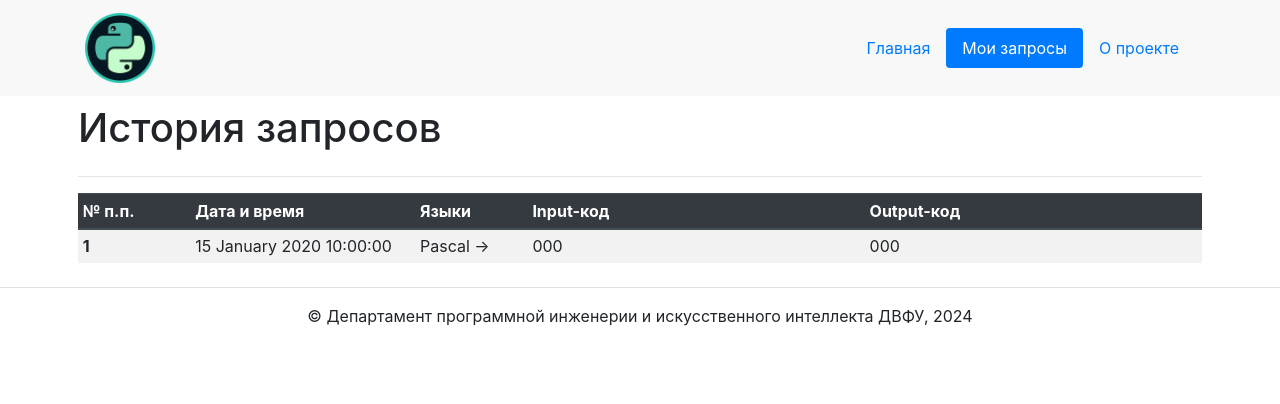
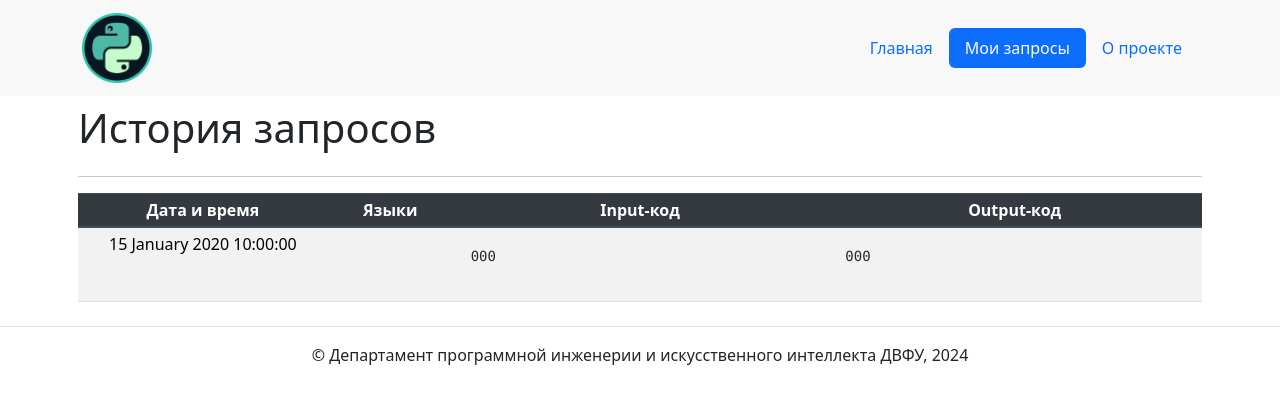
Before and after one commit to VerkhovtsovDenis/python-translator-website, a Django app: page /history/ in a window 1280 px wide. Shown: the top 404 px of the page. Run offline with Django 3.2, Linux system fonts and the light colour scheme; data comes from the database, SQL or seed files in the repository; tables that the repository leaves empty hold one stand-in row (values such as "Sample post"); some libraries are stand-ins or nearby versions.

Commit message:
feature: add highlight code style in history page

```diff
--- a/translator_project/templates/main/history.html
+++ b/translator_project/templates/main/history.html
@@ -31,8 +31,7 @@
   <div class="table-responsive">
     <table class="table table-striped table-hover table-sm">
       <thead class="thead-dark">
-        <tr>
-          <th scope="col" class="col-md-1">№ п.п.</th>
+        <tr style="text-align: center !important;">
           <th scope="col" class="col-md-2">Дата и время</th>
           <th scope="col" class="col-md-1">Языки</th>
           <th scope="col" class="col-md-3">Input-код</th>
@@ -41,20 +40,32 @@
       </thead>
       <tbody>
         {% for token in history reversed %}
-        <tr >
-          <th scope="row">{{ forloop.counter }}</th>
-          <td>{{ token.req_date|date:"d E Y H:i:s"}}</td>
-          <td>Pascal → {{token.language}}</td>
-          <td>{{ token.input_code|linebreaksbr|default:"-" }}</td>
+        <tr>
+          <td style="text-align: center !important;" >{{ token.req_date|date:"d E Y H:i:s"}}</td>
+
+          {% if token.language|stringformat:"s"|cut:" " == "Python" %}
+            <td style="text-align: center !important;"><span class="badge badge-pill badge-warning">Python</span></td>
+          {% elif token.language|stringformat:"s"|cut:" "  == "Go" %}
+            <td style="text-align: center !important;"><span class="badge badge-pill badge-info">Go</span></td>
+          {% else %}
+            <td style="text-align: center !important;"><span class="badge badge-pill badge-light">{{token.language}}</span></td>
+          {% endif %}
+
+          <td><pre><code style="background: none;">{{ token.input_code|default:"-" }}</code></pre></td>
 
           {% if token.output_code %}
-          <td>{{ token.output_code|linebreaksbr|default:"-" }}</td>
+            <td>
+              <pre><code style="background: none;">{{ token.output_code|default:"-" }}</code></pre>
+            </td>
           {% else %}
-            <td title="{{token.translating_errors}}">
-              Ошибка компиляции
+            <td>
+              <span class="badge badge-pill badge-danger">Ошибка компиляции
                 <svg width="16" height="16" fill="currentColor">
                   <use href="#icon-info"></use>
                 </svg>
+              </span>
+
+
             </td>
           {% endif %}
         </tr>
@@ -70,4 +81,20 @@
 
 {% block include_scripts %}
 <script src="{% static 'js/main.js' %}"></script>
+<link href="https://cdn.jsdelivr.net/npm/bootstrap@5.3.6/dist/css/bootstrap.min.css" rel="stylesheet" integrity="sha384-4Q6Gf2aSP4eDXB8Miphtr37CMZZQ5oXLH2yaXMJ2w8e2ZtHTl7GptT4jmndRuHDT" crossorigin="anonymous">
+
+  <!-- Затем подключаем стили highlight.js -->
+  <link href="{% static 'highlight/styles/github.min.css' %}" rel="stylesheet">
+
+  <!-- Основной скрипт highlight.js -->
+  <script src="{% static 'highlight/highlight.min.js' %}"></script>
+
+  <!-- Языковые модули -->
+  <script src="{% static 'highlight/languages/python.min.js' %}"></script>
+  <script src="{% static 'highlight/languages/go.min.js' %}"></script>
+  <script src="{% static 'highlight/languages/objectivec.min.js' %}"></script>
+
+  <!-- Инициализация подсветки -->
+  <script>hljs.highlightAll();</script>
+
 {% endblock %}
```
Lines whose indentation alone changed are shown as unchanged.
